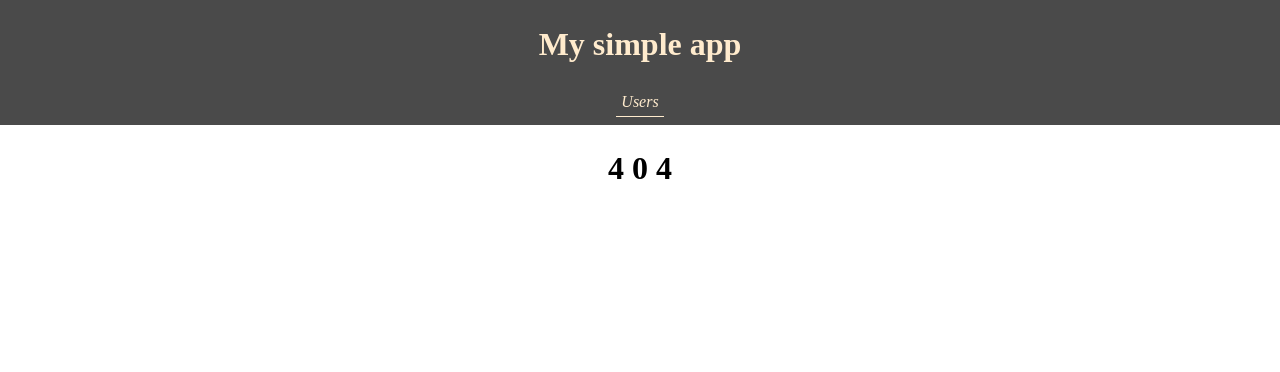
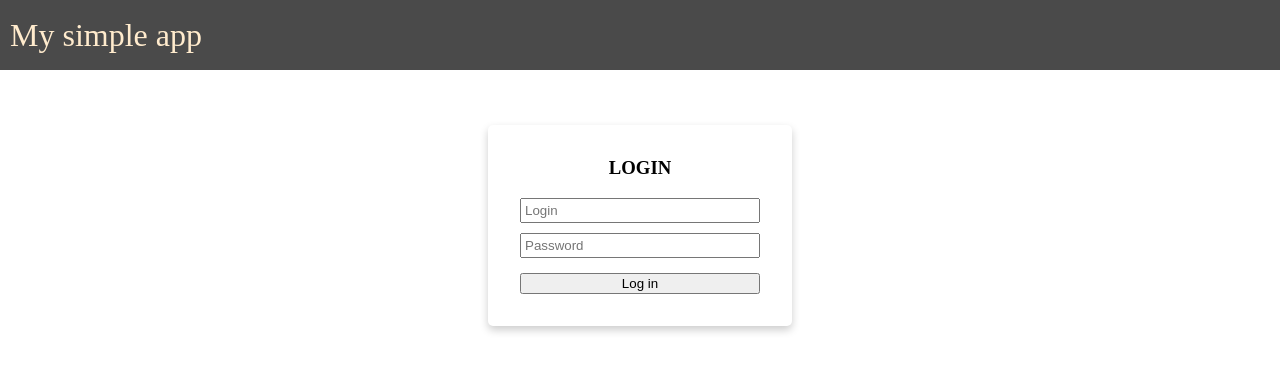
Before and after one commit to eugeneugrevatov/into-react, a React (Create React App) app: page /login in a window 1280 px wide. Shown: the top 372 px of the page. Built offline with nearby package versions, Linux system fonts and the light colour scheme.

Commit message:
private routes

```diff
--- a/src/components/app/App.js
+++ b/src/components/app/App.js
@@ -1,25 +1,35 @@
-import React from 'react';
+import React, {useState} from 'react';
 import UserEdit from '../user-edit/UserEdit';
 import Header from '../header/Header';
 import UserList from '../user-list/UserList';
 import {BrowserRouter as Router, Route, Switch} from 'react-router-dom';
 import styles from './App.module.css'
 import UserDetails from "../user-details/UserDetails";
+import Login from "../login/Login";
+import AuthService from "../../services/auth";
+import {configureFakeFetch} from "../../be-mock/fake-fetch";
+import PrivateRoute from "../private-route/PrivateRoute";
+
+configureFakeFetch();
 
 function App() {
 
+    const [user, setUser] = useState(AuthService.getCurrentUser());
 
     return (
         <Router>
             <div className={styles.app}>
-                <Header/>
+                <Header user={user} setUser={setUser}/>
                 <main>
                     <Switch>
-                        <Route exact path={['/', '/users']} component={UserList}/>
-                        <Route exact path='/user/new' component={UserEdit}/>
-                        <Route exact path='/user/:id/details' component={UserDetails}/>
-                        <Route exact path='/user/:id' component={UserEdit}/>
-                        <Route exact render={() => <h1 style={{textAlign: 'center'}}>4 0 4</h1>}/>
+                        <Route exact path={'/login'}
+                               render={routeProps => <Login {...routeProps} user={user} setUser={setUser}/>}/>
+
+                        <PrivateRoute exact path={['/', '/users']} component={UserList}/>
+                        <PrivateRoute exact path='/user/new' component={UserEdit}/>
+                        <PrivateRoute exact path='/user/:id/details' component={UserDetails}/>
+                        <PrivateRoute exact path='/user/:id' component={UserEdit}/>
+                        <PrivateRoute exact render={() => <h1 style={{textAlign: 'center'}}>4 0 4</h1>}/>
                     </Switch>
                 </main>
             </div>
--- a/src/components/app/App.module.css
+++ b/src/components/app/App.module.css
@@ -1,4 +1,15 @@
+.app {
+    width: 100%;
+    display: flex;
+    flex-direction: column;
+    justify-content: center;
+    align-items: center;
+}
+
 .app main {
-    width: 60%;
-    margin: 0 auto;
+    width: 100%;
+    display: flex;
+    flex-direction: column;
+    justify-content: center;
+    align-items: center;
 }
--- a/src/components/header/Header.js
+++ b/src/components/header/Header.js
@@ -1,14 +1,28 @@
 import React from 'react';
 import styles from './Header.module.css'
+import AuthService from '../../services/auth'
 import {Link} from "react-router-dom";
 
-function Header() {
+function Header({user, setUser}) {
+
+    const logout = () => {
+        AuthService.logout();
+        setUser(null);
+    };
+
     return (
         <header className={styles.header}>
-            <h1>My simple app</h1>
-            <nav>
-                <Link to="/users">Users</Link>
-            </nav>
+            <div className={styles.left}>
+                <span>My simple app</span>
+            </div>
+            {user &&
+            <div className={styles.right}>
+                <span>{`${user.firstName} ${user.lastName}`}</span>
+                <button onClick={logout}>
+                    <Link to={'/login'} on>Log out</Link>
+                </button>
+            </div>
+            }
         </header>
     );
 }
--- a/src/components/header/Header.module.css
+++ b/src/components/header/Header.module.css
@@ -1,24 +1,24 @@
 .header {
+    width: 100%;
+    height: 70px;
     background-color: #4a4a4a;
     color: blanchedalmond;
-    text-align: center;
-    padding: 5px 0;
     margin-bottom: 25px;
 }
 
-.header a {
-    border: none;
-    color: blanchedalmond;
-    padding: 5px;
-    margin: 3px 20px;
-    text-align: center;
-    text-decoration: none;
-    display: inline-block;
-    font-size: 16px;
-    font-style: italic;
-    border-bottom: 1px solid;
+.header .left {
+    height: 50px;
+    padding: 10px;
+    float: left;
+    font-size: 2em;
+    display: flex;
+    align-items: center;
 }
 
-.header h1 {
-    text-align: center;
+.header .right {
+    height: 50px;
+    padding: 10px;
+    float: right;
+    display: flex;
+    align-items: center;
 }
--- /dev/null
+++ b/src/components/private-route/PrivateRoute.js
@@ -0,0 +1,25 @@
+import React from 'react';
+import {Redirect, Route} from "react-router-dom";
+import AuthService from '../../services/auth'
+
+function PrivateRoute({component: Component, ...rest}) {
+    return (
+        <Route
+            {...rest}
+            render={props =>
+                AuthService.getCurrentUser() ? (
+                    <Component {...props} />
+                ) : (
+                    <Redirect
+                        to={{
+                            pathname: "/login",
+                            state: {from: props.location}
+                        }}
+                    />
+                )
+            }
+        />
+    );
+}
+
+export default PrivateRoute;
--- a/src/components/user-list/UserList.module.css
+++ b/src/components/user-list/UserList.module.css
@@ -1,3 +1,7 @@
+.userList {
+    width: 60%;
+}
+
 .userList table {
     width: 100%;
     border-collapse: collapse;
```
